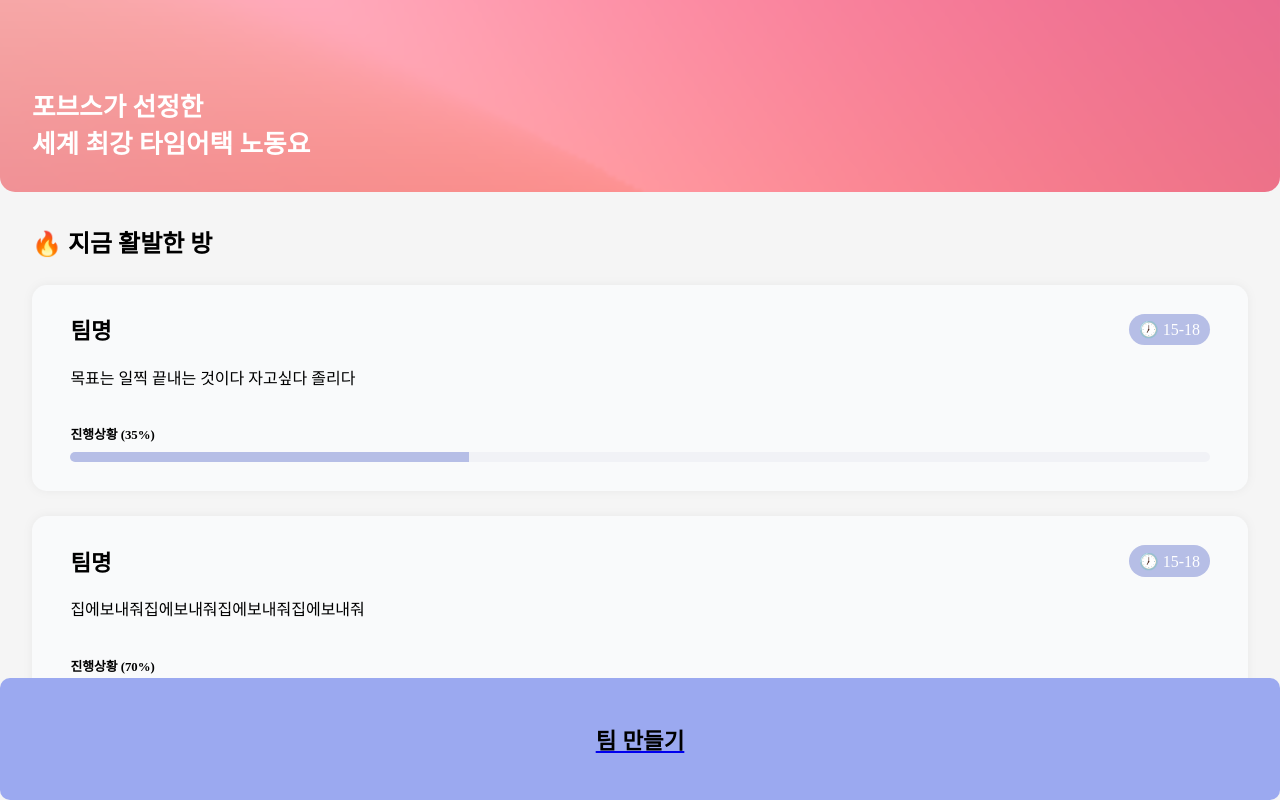
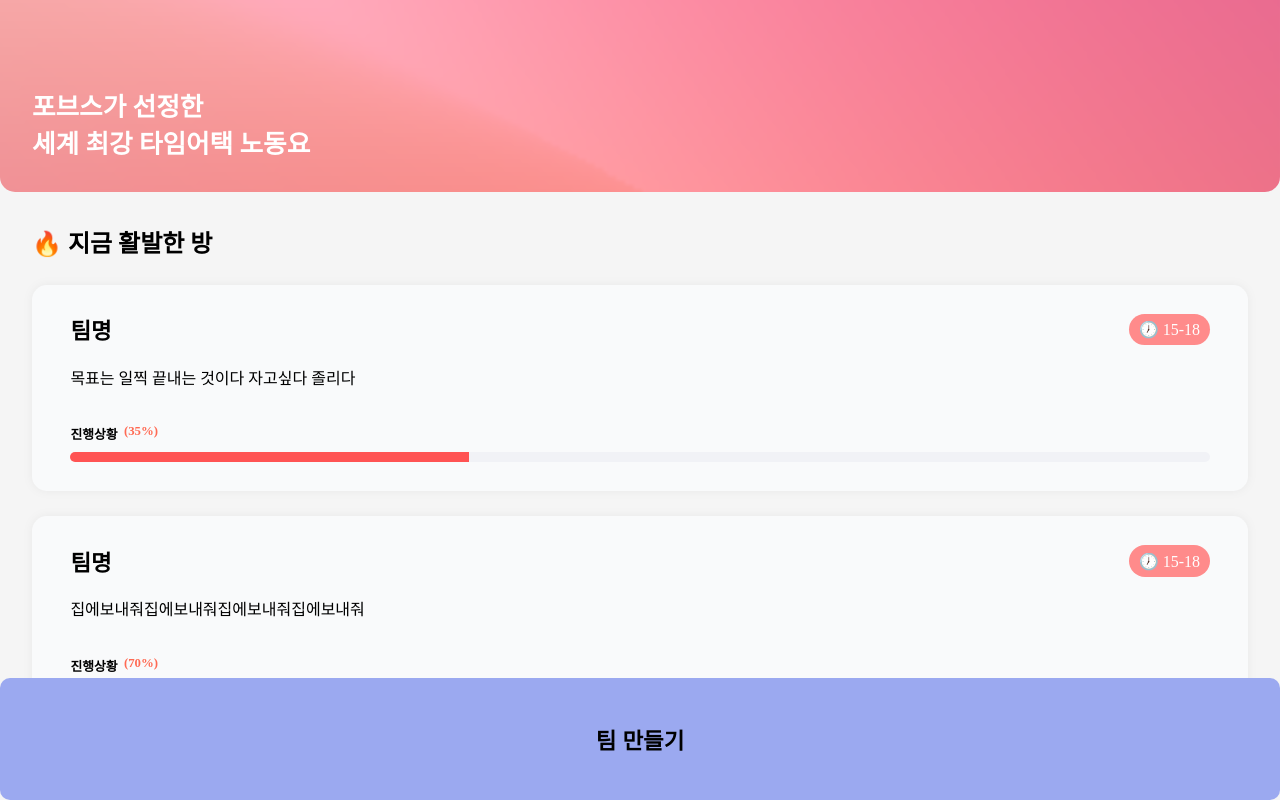
Before and after one commit to piTch-time/pitch-frontend, a React (Create React App) app: page / in a window 1280 px wide. Built offline with nearby package versions, Linux system fonts and the light colour scheme.

Commit message:
style : set concept color on createRoom

```diff
--- a/src/@sharedComponents/GlobalStyle.tsx
+++ b/src/@sharedComponents/GlobalStyle.tsx
@@ -1,4 +1,4 @@
-import { createGlobalStyle } from 'styled-components';
+import { createGlobalStyle } from "styled-components";
 
 export const GlobalStyle = createGlobalStyle`
     :root {
@@ -11,4 +11,8 @@ export const GlobalStyle = createGlobalStyle`
         margin: 0;
         padding: 0;
     }
+
+    a {
+        text-decoration: none;
+    }
 `;
--- a/src/pages/Main/RoomList.tsx
+++ b/src/pages/Main/RoomList.tsx
@@ -11,7 +11,10 @@ export const RoomList = ({ list }: { list: any[] }) => {
             <Tag>🕖 {room.startEnd}</Tag>
           </FlexBet>
           <div>{room.goal}</div>
-          <Progress>진행상황 ({room.taskProgress}%)</Progress>
+          <Progress>
+            <div>진행상황</div>
+            <FontColor>({room.taskProgress}%)</FontColor>
+          </Progress>
           <ProgressBar done={room.taskProgress}></ProgressBar>
         </Container>
       );
@@ -41,16 +44,22 @@ const FlexBet = styled.div`
 `;
 
 const Tag = styled.div`
-  background: #b6bee6;
+  background: #ff8b8b;
   border-radius: 20px;
   color: white;
   padding: 0.4rem 0.6rem;
   margin-left: 0.4rem;
 `;
 
+const FontColor = styled.div`
+  color: #ff6a53;
+  margin-left: 0.4rem;
+`;
+
 const Progress = styled.div`
   font-weight: bold;
   font-size: 0.8rem;
+  display: flex;
   margin-top: 2.2rem;
   margin-bottom: 0.6rem;
 `;
@@ -58,7 +67,7 @@ const Progress = styled.div`
 const ProgressBar = styled.div`
   background: linear-gradient(
     90deg,
-    #b6bee6 ${({ done }: { done: number }) => done}%,
+    #ff5353 ${({ done }: { done: number }) => done}%,
     #f1f2f6 ${({ done }: { done: number }) => done}%
   );
   border-radius: 3rem;
```
